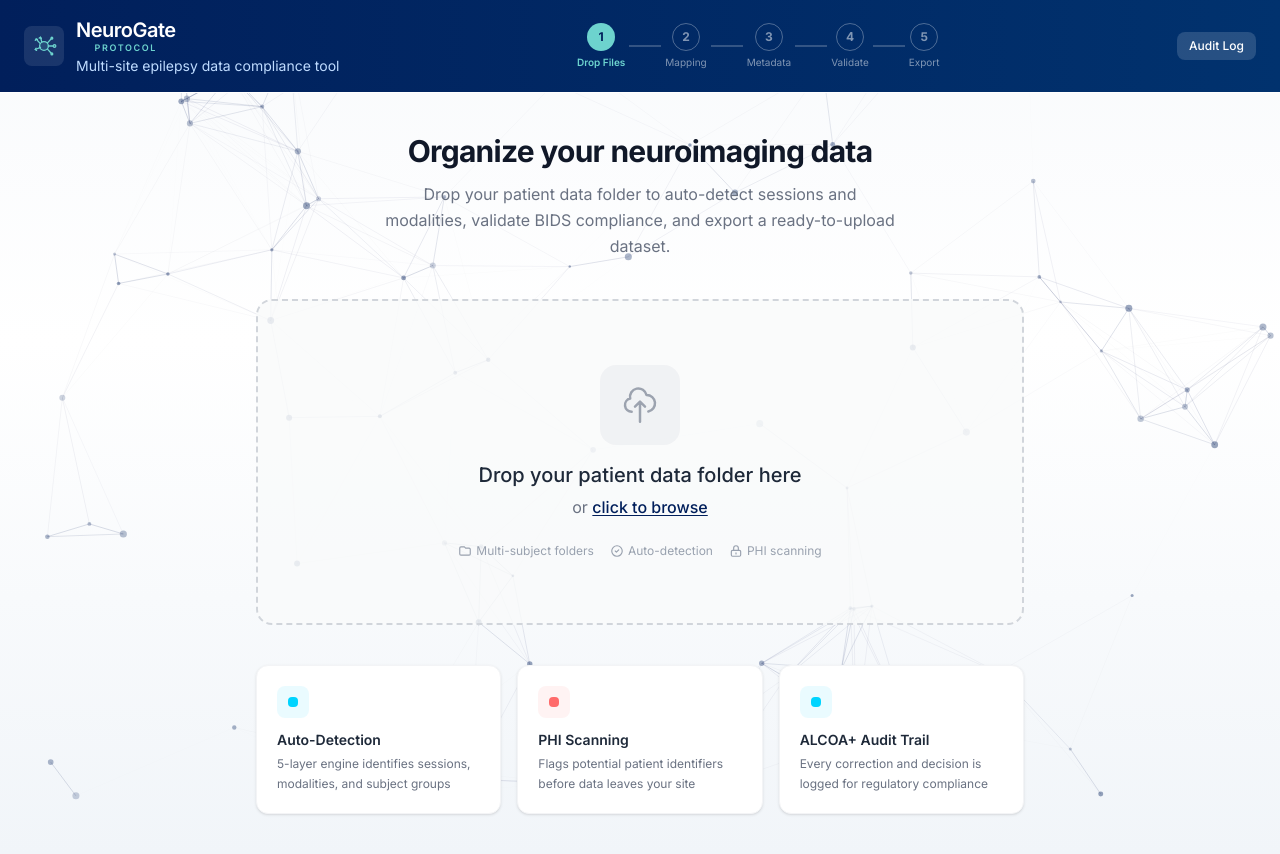
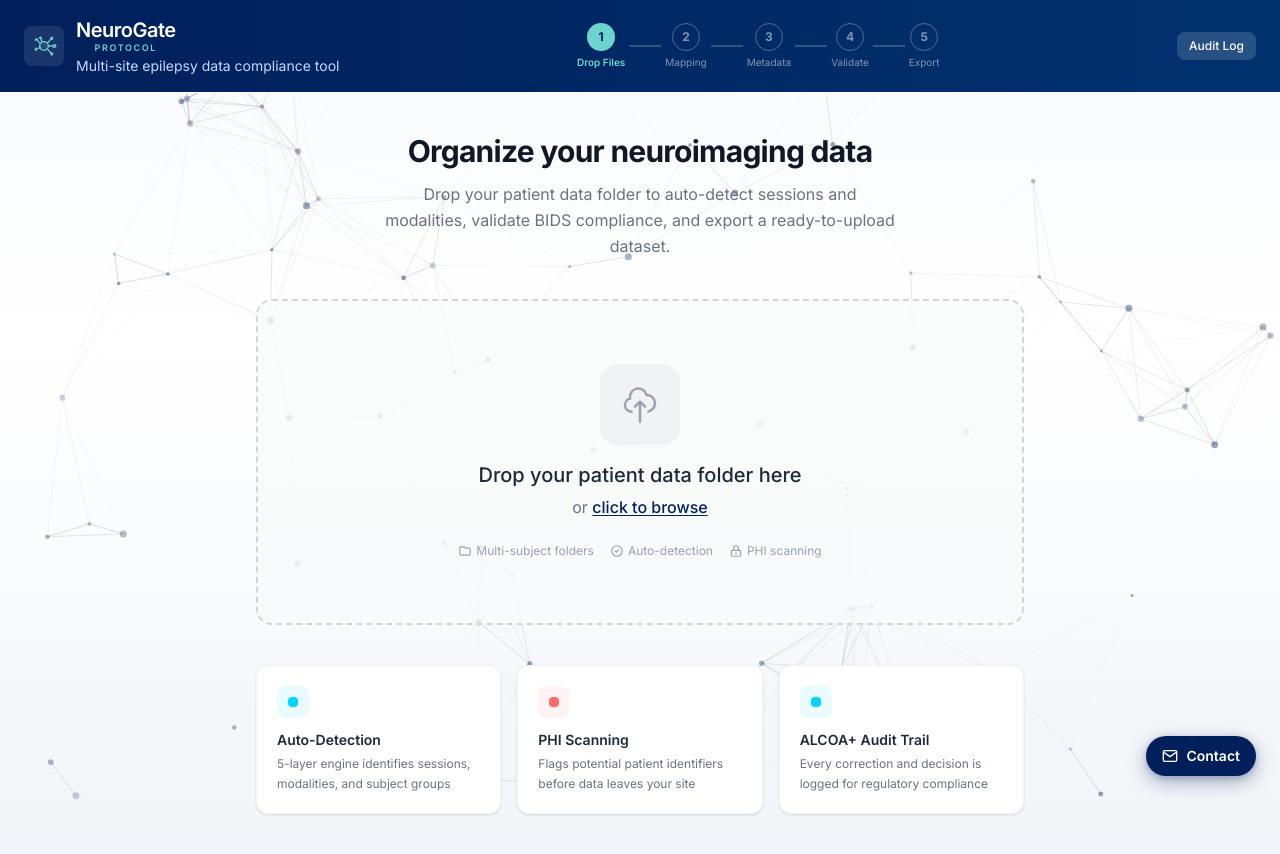
Before and after one commit to brandonbach44-sudo/Neurogate-Protocol, a React (Vite) app: page /tool in a window 1280 px wide. Built offline with nearby package versions, Linux system fonts and the light colour scheme.

Commit message:
Add persistent floating contact button

```diff
--- a/src/App.tsx
+++ b/src/App.tsx
@@ -8,6 +8,7 @@ import PreProcessingPage from './pages/PreProcessingPage';
 import OnboardingPage from './pages/OnboardingPage';
 import AboutPage from './pages/AboutPage';
 import NotFoundPage from './pages/NotFoundPage';
+import ContactButton from './components/ContactButton';
 
 function App() {
   return (
@@ -28,6 +29,9 @@ function App() {
         {/* Tool has its own header with step indicator */}
         <Route path="/tool" element={<ToolPage />} />
       </Routes>
+
+      {/* Persistent floating contact button on every route */}
+      <ContactButton />
     </BrowserRouter>
   );
 }
--- /dev/null
+++ b/src/components/ContactButton.tsx
@@ -0,0 +1,52 @@
+/**
+ * Persistent contact button.
+ *
+ * Floating in the bottom-right corner of every page (including /tool, since
+ * it lives outside the Routes block in App.tsx). Opens a mailto: link with a
+ * pre-filled subject so inbound emails are easy to triage.
+ *
+ * Sized down on mobile to icon-only, full pill with text on tablet+.
+ */
+
+const PENN_BLUE = '#011F5B';
+const PENN_BLUE_HOVER = '#01326e';
+
+export default function ContactButton() {
+  return (
+    <a
+      href="mailto:brandon.bach44@gmail.com?subject=NeuroGate%20Protocol%20inquiry"
+      className="fixed bottom-5 right-5 sm:bottom-6 sm:right-6 z-30 inline-flex items-center gap-2 px-4 py-2.5 rounded-full text-sm font-semibold no-underline transition-all"
+      style={{
+        backgroundColor: PENN_BLUE,
+        color: '#ffffff',
+        boxShadow: '0 6px 20px rgba(1,31,91,0.35), 0 2px 6px rgba(1,31,91,0.2)',
+      }}
+      onMouseEnter={(e) => {
+        e.currentTarget.style.backgroundColor = PENN_BLUE_HOVER;
+        e.currentTarget.style.transform = 'translateY(-1px)';
+      }}
+      onMouseLeave={(e) => {
+        e.currentTarget.style.backgroundColor = PENN_BLUE;
+        e.currentTarget.style.transform = 'translateY(0)';
+      }}
+      aria-label="Contact Brandon by email"
+      title="Contact Brandon"
+    >
+      <svg
+        width="16"
+        height="16"
+        viewBox="0 0 24 24"
+        fill="none"
+        stroke="currentColor"
+        strokeWidth="2"
+        strokeLinecap="round"
+        strokeLinejoin="round"
+        aria-hidden="true"
+      >
+        <path d="M4 4h16c1.1 0 2 .9 2 2v12c0 1.1-.9 2-2 2H4c-1.1 0-2-.9-2-2V6c0-1.1.9-2 2-2z" />
+        <polyline points="22,6 12,13 2,6" />
+      </svg>
+      <span className="hidden sm:inline">Contact</span>
+    </a>
+  );
+}
```
